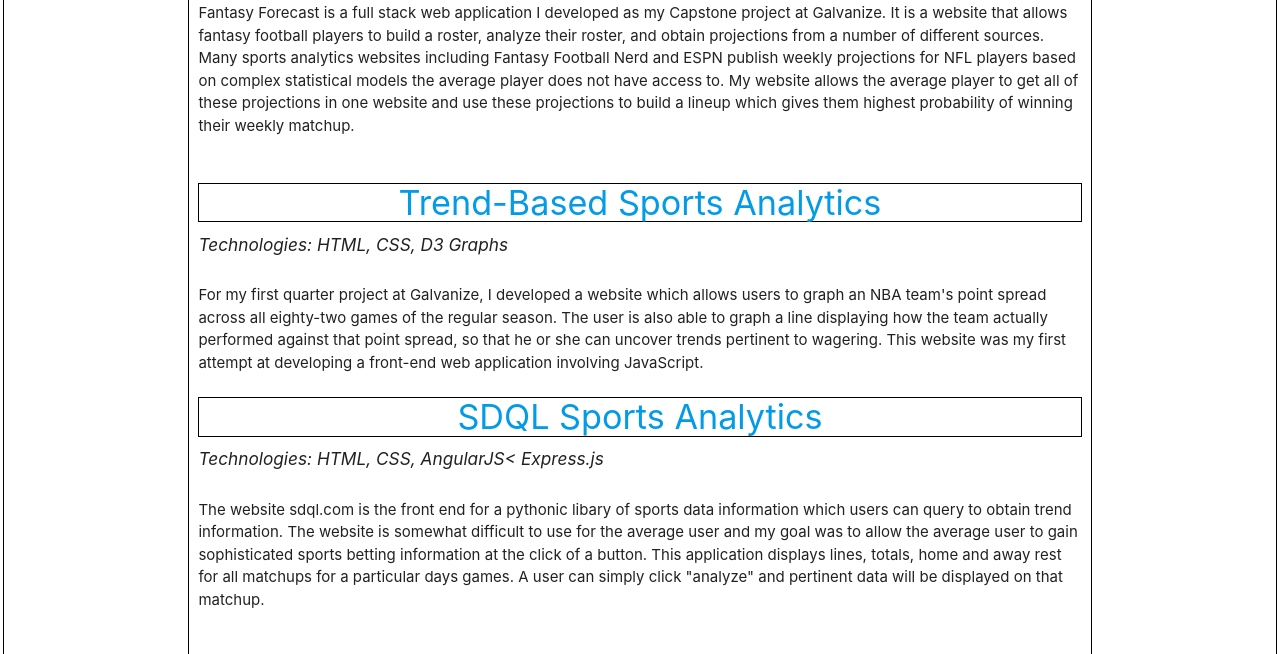
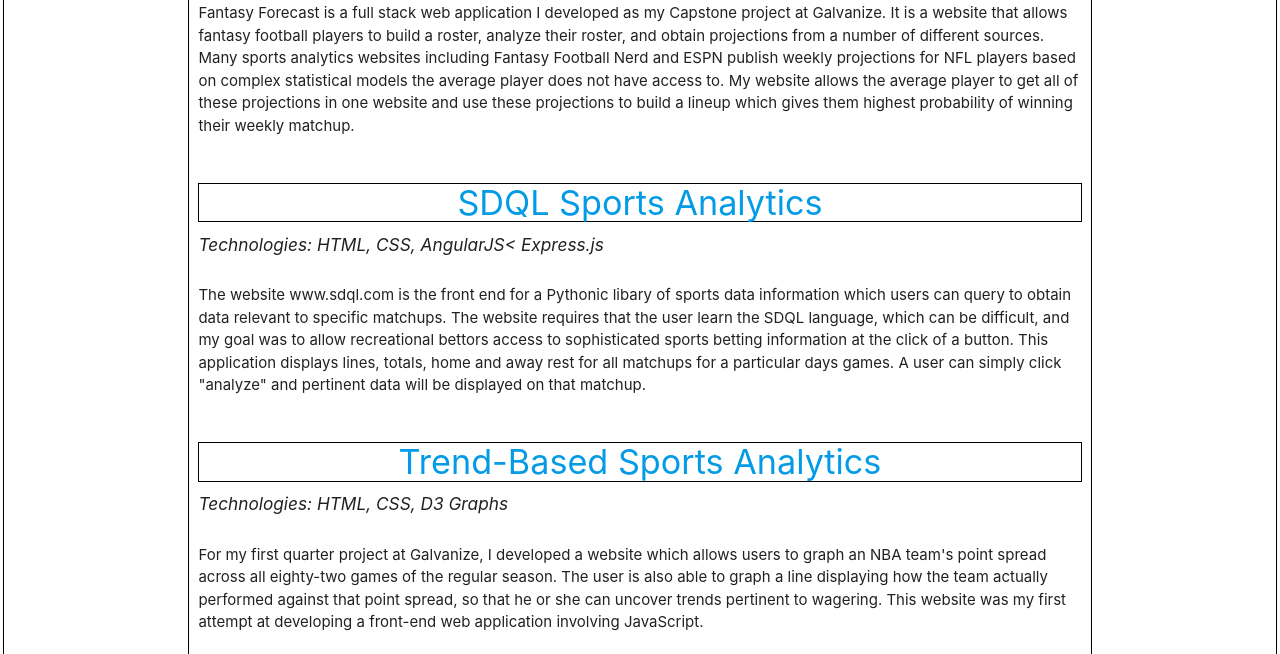
Before and after one commit to westaa/Portfolio-Website, a plain HTML site: page public/index.html in a window 1280 px wide. Shown: the part 917-1571 px from the top of the page. Drawn offline with nearby package versions, Linux system fonts and the light colour scheme; some packages are replaced by stand-ins of ours.

Commit message:
firebase deploy

```diff
--- a/public/index.html
+++ b/public/index.html
@@ -52,6 +52,15 @@
   </text>
   <br>
   <br>
+  <a href="https://aaw-sdql-fullstack.herokuapp.com/#/"><h4>SDQL Sports Analytics</h4></a>
+  <h6><em>Technologies: HTML, CSS, AngularJS< Express.js</em></h6>
+  <br>
+  <text>
+    The website www.sdql.com is the front end for a Pythonic libary of sports data information which users can query to obtain data relevant to specific matchups. The website requires that the user learn the SDQL language, which can be difficult, and my goal was to allow recreational bettors access to sophisticated sports betting information at the click of a button.
+    This application displays lines, totals, home and away rest for all matchups for a particular days games. A user can simply click "analyze" and pertinent data will be displayed on that matchup.
+  </text>
+  <br>
+  <br>
   <a href="https://aawsportsbetting.firebaseapp.com/"><h4>Trend-Based Sports Analytics</h4></a>
   <h6><em>Technologies: HTML, CSS, D3 Graphs</em></h6>
   <br>
@@ -59,13 +68,7 @@
     For my first quarter project at Galvanize, I developed a website which allows users to graph an NBA team's point spread across all eighty-two games of the regular season. The user is also able to graph a line displaying how the team actually performed against that point spread, so that he or she can uncover trends pertinent to wagering. This website was my first attempt at developing a front-end web application involving JavaScript.
   </text>
 
-  <a href="https://aaw-sdql-fullstack.herokuapp.com/#/"><h4>SDQL Sports Analytics</h4></a>
-  <h6><em>Technologies: HTML, CSS, AngularJS< Express.js</em></h6>
-  <br>
-  <text>
-    The website sdql.com is the front end for a pythonic libary of sports data information which users can query to obtain trend information. The website is somewhat difficult to use for the average user and my goal was to allow the average user to gain sophisticated sports betting information at the click of a button.
-    This application displays lines, totals, home and away rest for all matchups for a particular days games. A user can simply click "analyze" and pertinent data will be displayed on that matchup.
-  </text>
+
   <br>
   <br>
 
```
